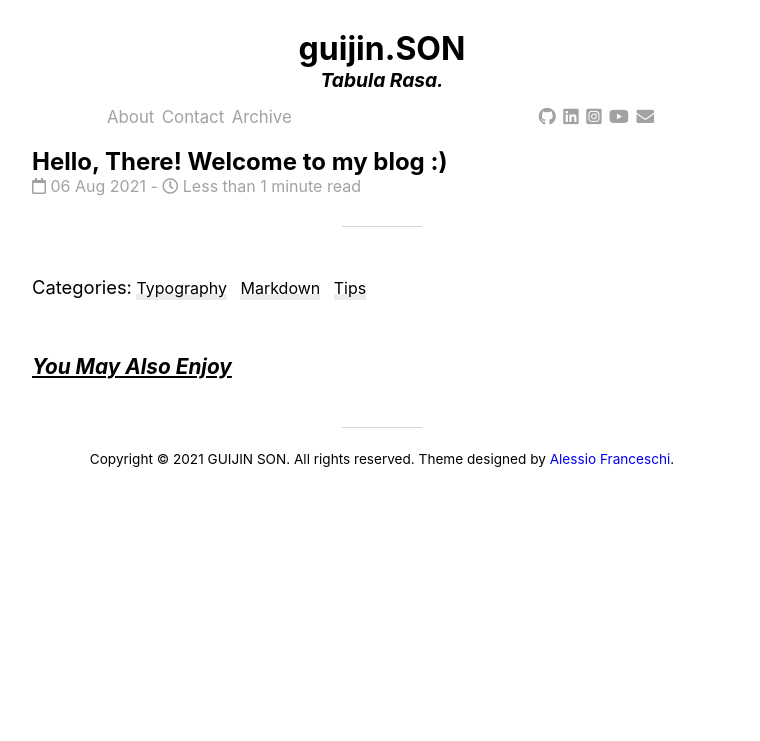
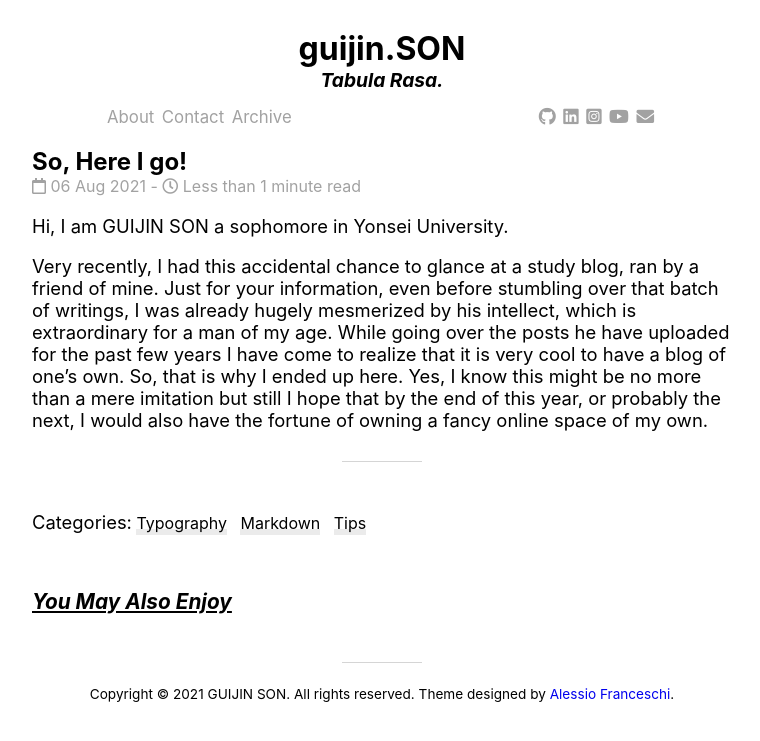
Before and after one commit to guijinSON/guijinSON.github.io, a Jekyll site: the page built from _posts/2021-08-06-this-is-yamt.md, in a window 1280 px wide. Shown: the top 741 px of the page, without its empty margins (258-1018 px from the left). Built offline with Jekyll 4.4.1, drawn with Linux system fonts in a browser that asks for light colours; nearby versions of some CDN libraries; comment, search, counter and statistics services are not loaded.

Commit message:
Update 2021-08-06-this-is-yamt.md

```diff
--- a/_posts/2021-08-06-this-is-yamt.md
+++ b/_posts/2021-08-06-this-is-yamt.md
@@ -1,7 +1,11 @@
 ---
-title: Hello, There! Welcome to my blog :)
+title: So, Here I go!
 layout: post
 categories: [Typography, Markdown, Tips]
 image: /assets/img/Tabula Rasa.001.jpeg
 description: "Welcome to YAMT - Yet Another Minimal Theme."
 ---
+
+Hi, I am GUIJIN SON a sophomore in Yonsei University.
+
+Very recently, I had this accidental chance to glance at a study blog, ran by a friend of mine. Just for your information, even before stumbling over that batch of writings, I was already hugely mesmerized by his intellect, which is extraordinary for a man of my age. While going over the posts he have uploaded for the past few years I have come to realize that it is very cool to have a blog of one's own. So, that is why I ended up here. Yes, I know this might be no more than a mere imitation but still I hope that by the end of this year, or probably the next, I would also have the fortune of owning a fancy online space of my own.
```
